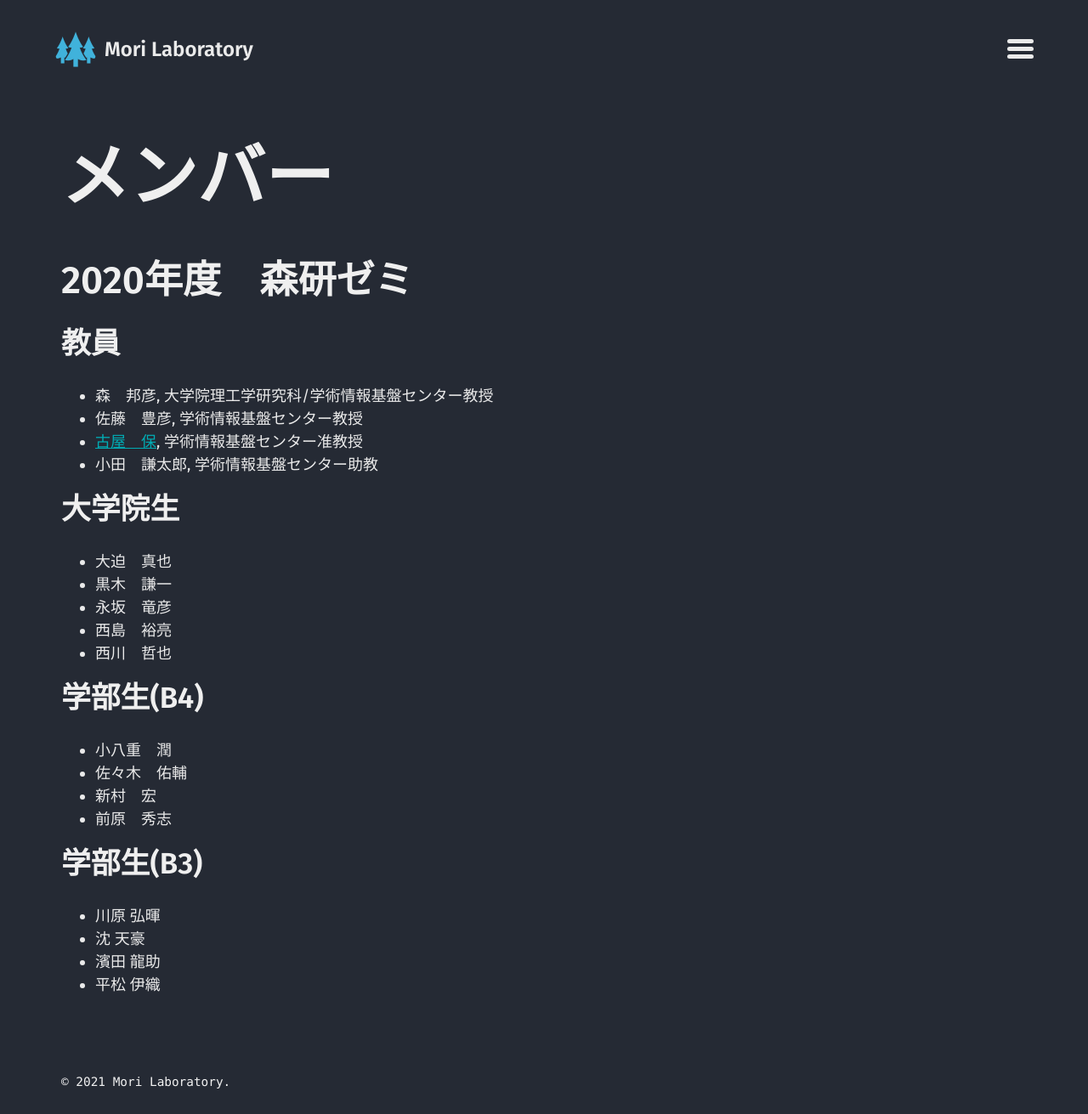
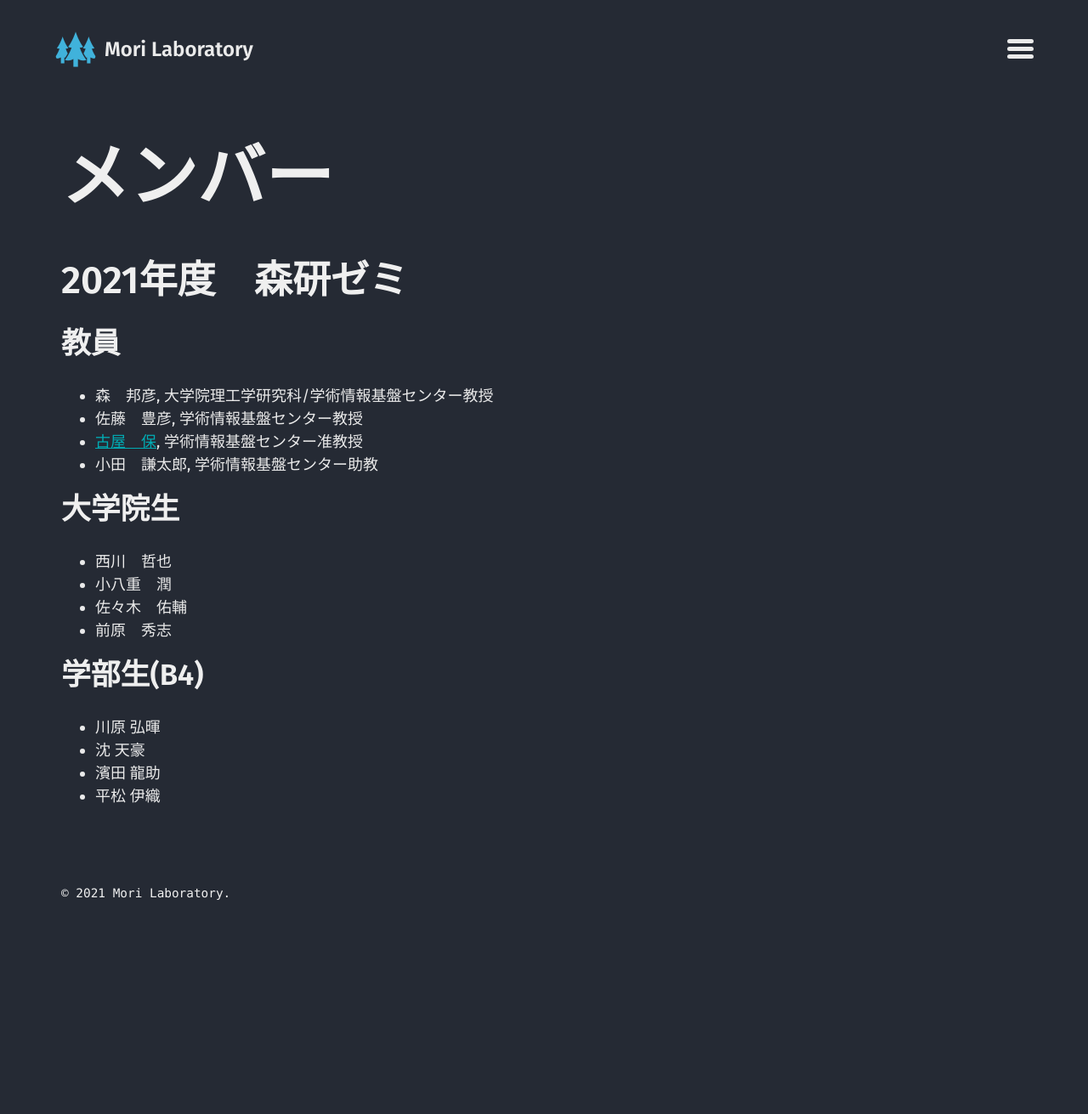
Before and after one commit to mori-labo/mori-labo.github.io, a Jekyll site: the page built from _pages/member.md, in a window 1280 px wide. Shown: the whole page at 85% size. Built offline with Jekyll 4.4.1, drawn with Linux system fonts in a browser that asks for light colours; some web fonts are replaced; after the commit the page ends 1089 px from its top, so only the background shows below that.

```diff
--- a/Gemfile
+++ b/Gemfile
@@ -32,4 +32,4 @@ gem "wdm", "~> 0.1.0" if Gem.win_platform?
 # Suggestions for a vulnerability of Nokogiri from GitHub. 2019-08-21
 gem "nokogiri", "~> 1.11.0"
 # Suggestions from Github Dependabot. 2020-08-08
-gem "kramdown", ">= 2.3.0"
+gem "kramdown", ">= 2.3.1"
--- a/_pages/member.md
+++ b/_pages/member.md
@@ -4,7 +4,7 @@ title: メンバー
 permalink: /member/
 ---
 
-# 2020年度　森研ゼミ
+# 2021年度　森研ゼミ
 
 ## 教員
 
@@ -15,20 +15,12 @@ permalink: /member/
 
 ## 大学院生
 
-* 大迫　真也
-* 黒木　謙一
-* 永坂　竜彦
-* 西島　裕亮
 * 西川　哲也
+* 小八重　潤
+* 佐々木　佑輔
+* 前原　秀志
 
 ## 学部生(B4)
-
-* 小八重　潤
-* 佐々木　佑輔
-* 新村　宏
-* 前原　秀志
-
-## 学部生(B3)
 
 * 川原 弘暉
 * 沈 天豪
```
Also changed, not shown: Gemfile.lock.
